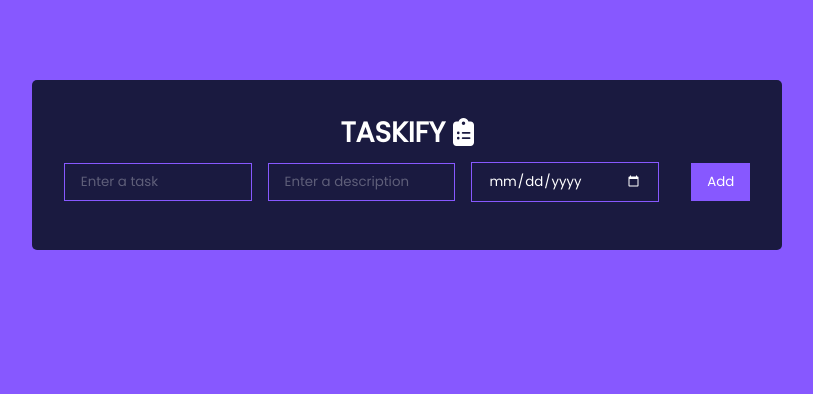
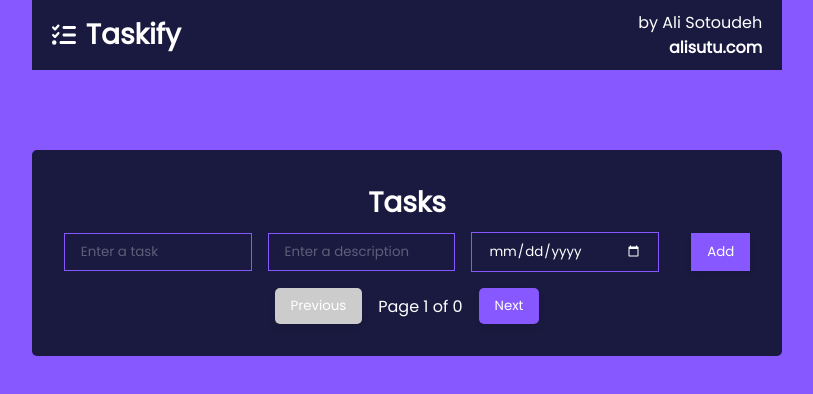
Before and after one commit to alisotoudehpsn4/taskify, a React (Create React App) app: page / in a window 1280 px wide. Shown: the top 394 px of the page, without its empty margins (233-1046 px from the left). Built offline with nearby package versions, Linux system fonts and the light colour scheme.

Commit message:
added header

```diff
--- a/src/App.css
+++ b/src/App.css
@@ -12,6 +12,8 @@ body {
   display: flex;
   justify-content: center;
   align-items: center;
+  margin: 0;
+  padding: 0;
 }
 
 .App {
@@ -77,6 +79,12 @@ input[type="date"]::-webkit-calendar-picker-indicator {
   cursor: pointer;
   margin-left: 1rem;
   flex-shrink: 0;
+  transition: background-color 0.3s ease, transform 0.3s ease;
+  box-shadow: 0 4px 6px rgba(0, 0, 0, 0.1);
+}
+.task-btn:hover {
+  background-color: #6a44cc;
+  transform: translateY(-2px);
 }
 
 
@@ -111,13 +119,89 @@ input[type="date"]::-webkit-calendar-picker-indicator {
   align-items: center;
 }
 
+
 .edit-icon,
 .delete-icon {
   cursor: pointer;
-  margin-left: 1rem;
+  margin-left: 0.5rem;
+  transition: color 0.3s ease, transform 0.3s ease;
+}
+
+.edit-icon:hover,
+.delete-icon:hover {
+  color: #6a44cc;
+  transform: scale(1.1);
 }
 
 
 .fa-trash {
   margin-left: 0.75rem;
 }
+
+.pagination {
+  display: flex;
+  justify-content: center;
+  align-items: center;
+  margin-top: 1rem;
+}
+
+.pagination button {
+  background-color: #8758ff;
+  color: white;
+  border: none;
+  padding: 0.5rem 1rem;
+  margin: 0 0.5rem;
+  cursor: pointer;
+  border-radius: 5px;
+  transition: background-color 0.3s ease, transform 0.3s ease;
+  box-shadow: 0 4px 6px rgba(0, 0, 0, 0.1);
+}
+
+.pagination button:hover {
+  background-color: #6a44cc;
+  transform: translateY(-2px);
+}
+
+.pagination button:disabled {
+  background-color: #cccccc;
+  cursor: not-allowed;
+  transform: none;
+}
+
+.pagination span {
+  color: white;
+  margin: 0 0.5rem;
+}
+
+
+
+.header {
+  background-color: #1A1A40;
+  padding: 10px 20px;
+  color: white;
+  display: flex;
+  justify-content: space-between;
+  align-items: center;
+  width: 100%; /* Make the header stretch across the full width */
+  box-sizing: border-box;
+}
+
+.logo {
+  display: flex;
+  align-items: center;
+}
+
+.info {
+  text-align: right;
+}
+
+.website-link {
+  color: white;
+  text-decoration: none;
+  font-weight: bold;
+  transition: color 0.3s ease;
+}
+
+.website-link:hover {
+  color: #6a44cc; /* Change the color on hover */
+}
--- a/src/App.js
+++ b/src/App.js
@@ -1,6 +1,7 @@
 
 import './App.css';
 import TaskWrapper from './components/TaskWrapper';
+import Header from './components/Header';
 
 
 
@@ -8,7 +9,7 @@ import TaskWrapper from './components/TaskWrapper';
 function App() {
   return (
     <div className="App">
-
+      <Header/>
       <TaskWrapper/>
 
     </div>
--- /dev/null
+++ b/src/components/Header.js
@@ -0,0 +1,38 @@
+import React from 'react';
+import { FontAwesomeIcon } from '@fortawesome/react-fontawesome';
+import { faTasks } from '@fortawesome/free-solid-svg-icons';
+
+const Header = () => {
+  return (
+    <header className="header">
+      <div className="logo">
+        <FontAwesomeIcon icon={faTasks} style={iconStyle} />
+        <h1 style={titleStyle}>Taskify</h1>
+      </div>
+      <div className="info">
+        <p>by Ali Sotoudeh</p>
+        <p>
+          <a
+            href="https://alisutu.com"
+            className="website-link"
+            target="_blank"
+            rel="noopener noreferrer"
+          >
+            alisutu.com
+          </a>
+        </p>
+      </div>
+    </header>
+  );
+};
+
+const iconStyle = {
+  marginRight: '10px',
+  fontSize: '24px',
+};
+
+const titleStyle = {
+  margin: 0,
+};
+
+export default Header;
--- a/src/components/TaskWrapper.js
+++ b/src/components/TaskWrapper.js
@@ -3,42 +3,55 @@ import TaskForm from './TaskForm';
 import Task from './Task';
 import UpdateTaskForm from './UpdateTaskForm';
 import { v4 as uuidv4 } from 'uuid';
-import { FontAwesomeIcon } from '@fortawesome/react-fontawesome';
-import { faClipboardList } from '@fortawesome/free-solid-svg-icons';
 
 const TaskWrapper = () => {
   const [tasks, setTasks] = useState([]);
+  const [currentPage, setCurrentPage] = useState(1);
+  const tasksPerPage = 10;
 
   const addTask = (task) => {
     const newTask = { id: uuidv4(), ...task, completed: false, isEditing: false };
     setTasks([...tasks, newTask]);
-    console.log("Task Added:", newTask);
   };
 
   const deleteTask = id => {
-    console.log("Delete Task ID:", id);
     setTasks(tasks.filter(task => task.id !== id));
   };
 
   const toggleEditTask = id => {
-    console.log("Toggle Edit Task ID:", id);
     setTasks(tasks.map(task =>
       task.id === id ? { ...task, isEditing: !task.isEditing } : task
     ));
   };
 
   const updateTask = updatedTask => {
-    console.log("Update Task:", updatedTask);
     setTasks(tasks.map(task =>
       task.id === updatedTask.id ? { ...updatedTask, isEditing: false } : task
     ));
   };
 
+  // Pagination logic
+  const indexOfLastTask = currentPage * tasksPerPage;
+  const indexOfFirstTask = indexOfLastTask - tasksPerPage;
+  const currentTasks = tasks.slice(indexOfFirstTask, indexOfLastTask);
+
+  const nextPage = () => {
+    if (currentPage < Math.ceil(tasks.length / tasksPerPage)) {
+      setCurrentPage(currentPage + 1);
+    }
+  };
+
+  const prevPage = () => {
+    if (currentPage > 1) {
+      setCurrentPage(currentPage - 1);
+    }
+  };
+
   return (
     <div className='TaskWrapper'>
-      <h1>TASKIFY <FontAwesomeIcon icon={faClipboardList}/></h1>
+      <h1>Tasks</h1>
       <TaskForm addTask={addTask} />
-      {tasks.map((task) => (
+      {currentTasks.map((task) => (
         task.isEditing ? (
           <UpdateTaskForm
             key={task.id}
@@ -54,6 +67,11 @@ const TaskWrapper = () => {
           />
         )
       ))}
+      <div className="pagination">
+        <button onClick={prevPage} disabled={currentPage === 1}>Previous</button>
+        <span> Page {currentPage} of {Math.ceil(tasks.length / tasksPerPage)} </span>
+        <button onClick={nextPage} disabled={currentPage === Math.ceil(tasks.length / tasksPerPage)}>Next</button>
+      </div>
     </div>
   );
 };
```
